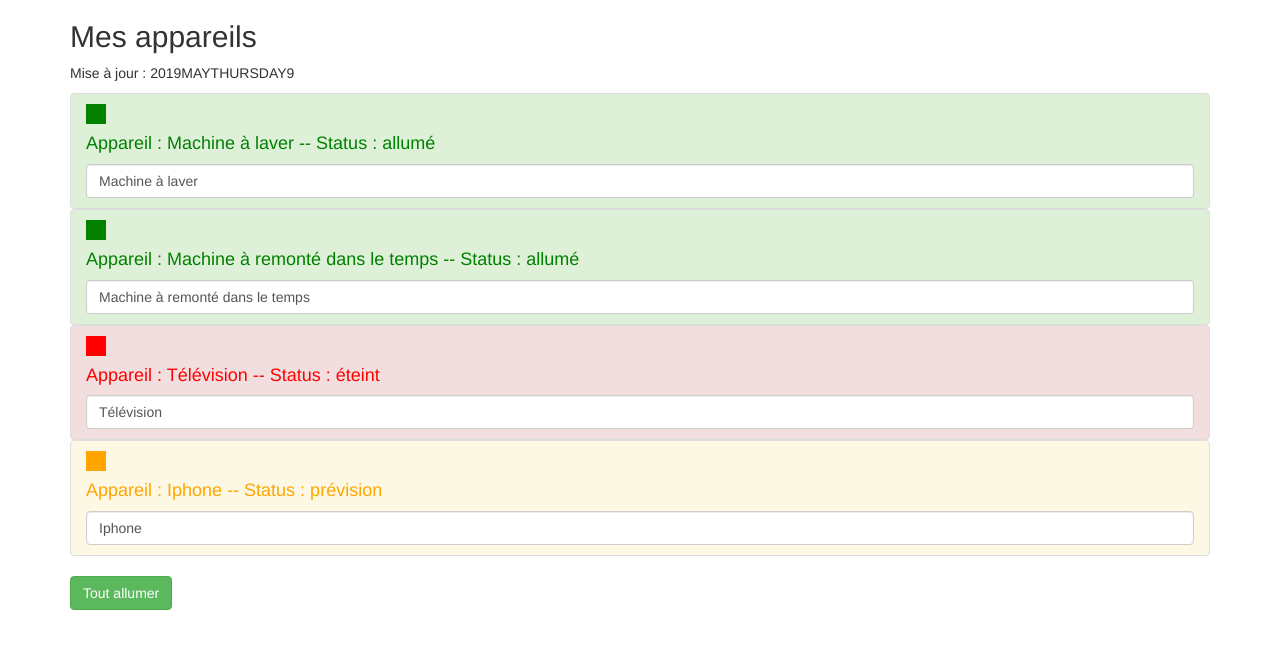
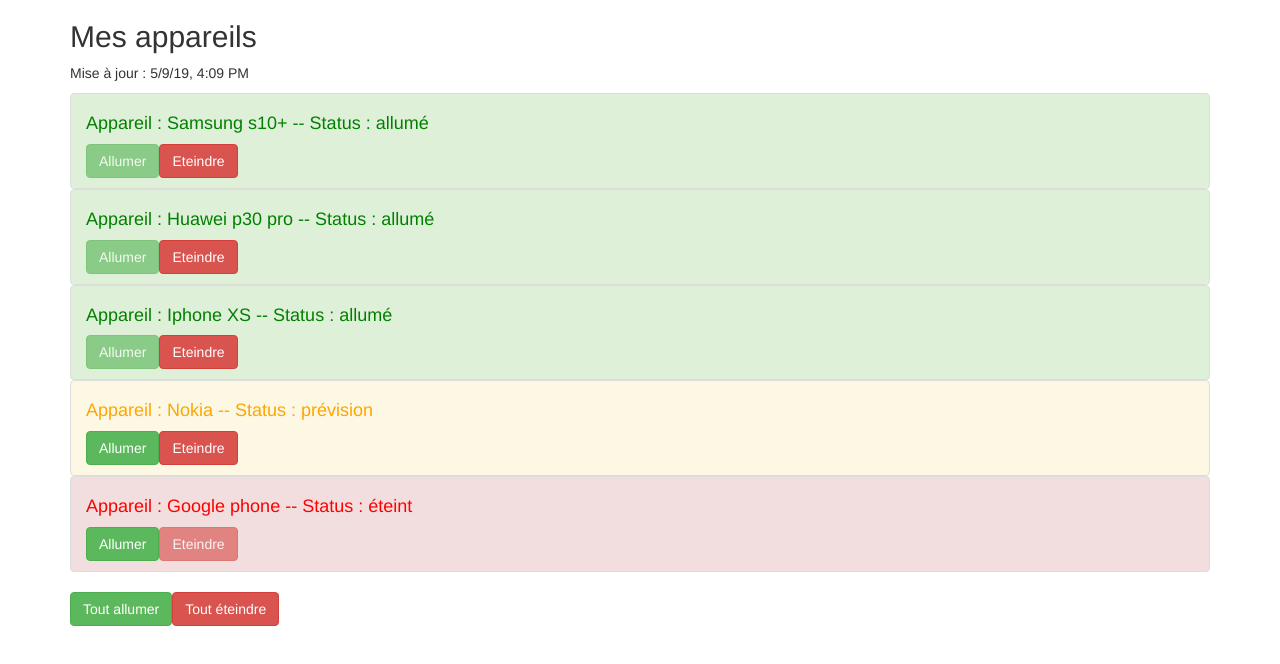
Before and after one commit to Jesdax/learnWithAngularProject, an Angular app: page / in a window 1280 px wide. Shown: the top 664 px of the page. Built offline with nearby package versions, Linux system fonts and the light colour scheme.

Commit message:
Use && practice services for put on or off the bloc if status change

```diff
--- a/src/app/app.component.html
+++ b/src/app/app.component.html
@@ -3,16 +3,16 @@
     <div class="col-xs-12">
       <h2>Mes appareils</h2>
 
-      <p>Mise à jour : {{ lastUpdate |async | date: 'yMMMMEEEEd' | uppercase }}</p>
+      <p>Mise à jour : {{ lastUpdate | async | date: 'short' | uppercase }}</p>
       <ul class="list-group">
-        <app-device *ngFor="let device of devices" [deviceName]="device.name" [deviceStatus]="device.status"></app-device>
+        <app-device *ngFor="let device of devices; let i = index" [indexOfDevice]="i" [deviceName]="device.name" [deviceStatus]="device.status"></app-device>
       </ul>
       <button class="btn btn-success"
               [disabled]="!$isAuth"
               (click)="onAllumer()">Tout allumer</button>
-      <!--<button class="btn btn-danger"
-              [disabled]="!$test" (click)="onTest()"> Attention
-      </button>-->
+      <button class="btn btn-danger"
+              (click)="onOff()"> Tout éteindre
+      </button>
     </div>
   </div>
 </div>
--- a/src/app/app.component.ts
+++ b/src/app/app.component.ts
@@ -1,16 +1,17 @@
-import { Component } from '@angular/core';
-import {reject} from 'q';
+import {Component, OnInit} from '@angular/core';
+import {DeviceServices} from './services/device.services';
 
 @Component({
   selector: 'app-root',
   templateUrl: './app.component.html',
   styleUrls: ['./app.component.scss']
 })
-export class AppComponent {
+export class AppComponent implements OnInit {
   $isAuth = false;
 
   lastUpdate = new Promise(
-    (resolve, reject) => {
+    // tslint:disable-next-line:no-shadowed-variable
+    (resolve) => {
         const date = new Date();
         setTimeout(
           () => {
@@ -19,28 +20,10 @@ export class AppComponent {
         );
       }
   );
-  devices = [
-    {
-      name: "Machine à laver",
-      status: 'allumé'
-    },
-    {
-      name: "Machine à remonté dans le temps",
-      status: 'allumé'
-    },
-    {
-      name: "Télévision",
-      status: 'éteint'
-    },
-    {
-      name: "Iphone",
-      status: 'prévision'
-    },
-  ];
 
+  devices: any[];
 
-
-  constructor() {
+  constructor(private deviceServices: DeviceServices) {
     setTimeout(
       () => {
         this.$isAuth = true;
@@ -52,8 +35,16 @@ export class AppComponent {
       }, 2000
     );*/
   }
+  ngOnInit(): void {
+    this.devices = this.deviceServices.devices;
+  }
+
   onAllumer() {
-    console.log('Tout est allumer !');
+    this.deviceServices.switchOnAll();
+  }
+
+  onOff() {
+    this.deviceServices.switchOffAll();
   }
   /*onTest() {
     alert('Attention !');
--- a/src/app/app.module.ts
+++ b/src/app/app.module.ts
@@ -5,6 +5,8 @@ import { FormsModule} from '@angular/forms';
 import { AppComponent } from './app.component';
 import { FirstCompComponent } from './first-comp/first-comp.component';
 import { DeviceComponent } from './device/device.component';
+
+import { DeviceServices } from './services/device.services';
 
 @NgModule({
   declarations: [
@@ -16,7 +18,9 @@ import { DeviceComponent } from './device/device.component';
     BrowserModule,
     FormsModule
   ],
-  providers: [],
+  providers: [
+    DeviceServices
+  ],
   bootstrap: [AppComponent]
 })
 export class AppModule { }
--- a/src/app/device/device.component.html
+++ b/src/app/device/device.component.html
@@ -1,11 +1,6 @@
 <li [ngClass]="{'list-group-item': true, 'list-group-item-success': deviceStatus === 'allumé', 'list-group-item-danger': deviceStatus === 'éteint', 'list-group-item-warning': deviceStatus === 'prévision'}">
-  <div style="width: 20px;height: 20px; background-color: red;"
-  *ngIf="deviceStatus === 'éteint'"></div>
-  <div style="width: 20px;height: 20px; background-color: green;"
-       *ngIf="deviceStatus === 'allumé'"></div>
-  <div style="width: 20px;height: 20px; background-color: orange;"
-       *ngIf="deviceStatus === 'prévision'"></div>
   <h4 [ngStyle]="{color: getColor()}">Appareil : {{ deviceName }} -- Status : {{ getStatus()}}</h4>
-  <input type="text" class="form-control" [(ngModel)]="deviceName" >
+  <button class="btn btn-success" (click)="onSwitchOn()" [disabled]="deviceStatus === 'allumé'">Allumer</button>
+  <button class="btn btn-danger" (click)="onSwitchOff()" [disabled]="deviceStatus === 'éteint'">Eteindre</button>
 <!--  <input type="text" class="form-control" [(ngModel)]="deviceStatus">-->
 </li>
--- a/src/app/device/device.component.ts
+++ b/src/app/device/device.component.ts
@@ -1,4 +1,5 @@
 import {Component, Input, OnInit} from '@angular/core';
+import {DeviceServices} from '../services/device.services';
 
 @Component({
   selector: 'app-device',
@@ -9,8 +10,9 @@ export class DeviceComponent implements OnInit {
 
   @Input() deviceName: string;
   @Input() deviceStatus: string;
+  @Input() indexOfDevice: number;
 
-  constructor() { }
+  constructor(private deviceServices: DeviceServices) { }
 
   ngOnInit() {
   }
@@ -28,4 +30,12 @@ export class DeviceComponent implements OnInit {
       return 'orange';
     }
   }
+
+  onSwitchOn() {
+    this.deviceServices.switchOnOne(this.indexOfDevice);
+  }
+
+  onSwitchOff() {
+    this.deviceServices.switchOffOne(this.indexOfDevice);
+  }
 }
--- /dev/null
+++ b/src/app/services/device.services.ts
@@ -0,0 +1,44 @@
+export class DeviceServices {
+  devices = [
+    {
+      name: "Samsung s10+",
+      status: 'allumé'
+    },
+    {
+      name: "Huawei p30 pro",
+      status: 'allumé'
+    },
+    {
+      name: "Iphone XS",
+      status: 'allumé'
+    },
+    {
+      name: "Nokia",
+      status: 'prévision'
+    },
+    {
+      name: "Google phone",
+      status: 'éteint'
+    },
+  ];
+
+  switchOnAll() {
+    for (let device of this.devices) {
+      device.status = 'allumé';
+    }
+  }
+
+  switchOffAll() {
+    for (let device of this.devices) {
+      device.status = 'éteint';
+    }
+  }
+
+  switchOnOne(index: number) {
+    this.devices[index].status = 'allumé';
+  }
+  switchOffOne(index: number) {
+    this.devices[index].status = 'éteint';
+  }
+
+}
```
